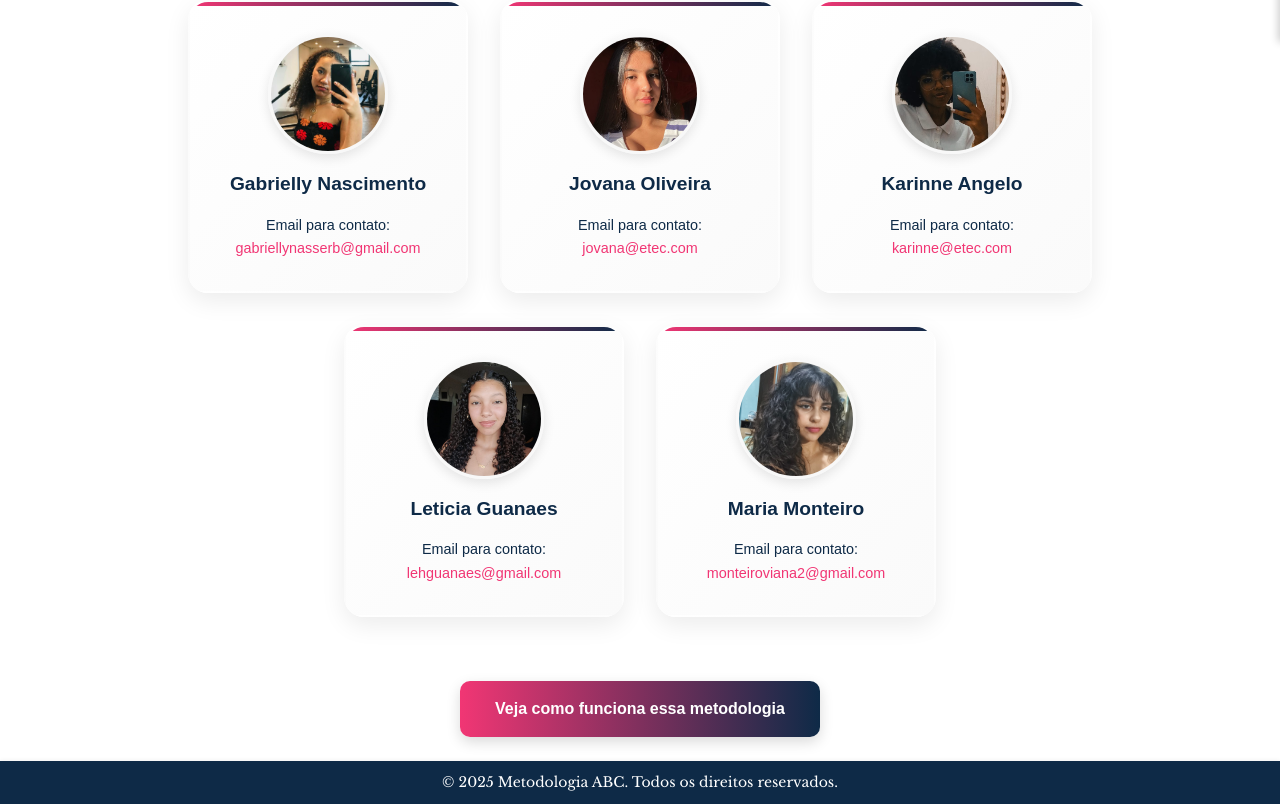
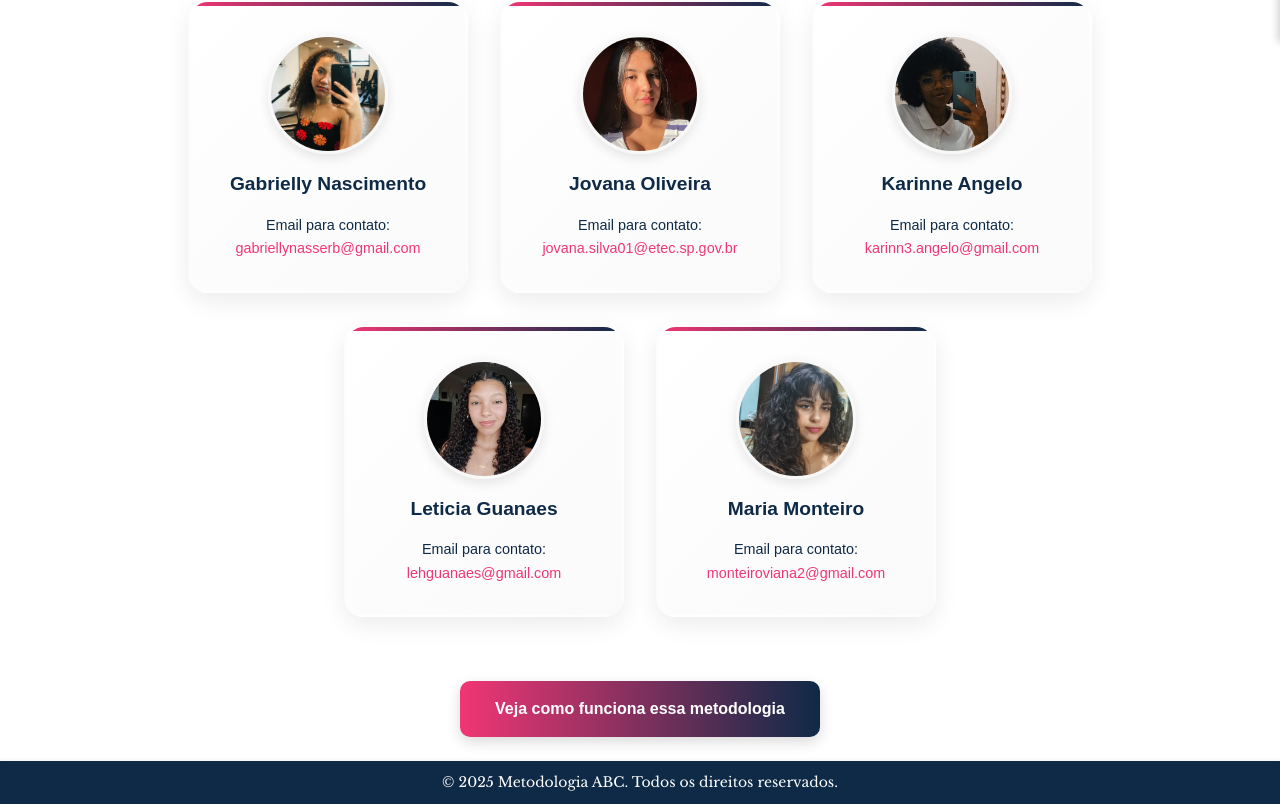
Before and after one commit to Lehguanaes/Metodologia-ABC, a React (Vite) app: page /SobreNos in a window 1280 px wide. Shown: the part 758-1562 px from the top of the page. Built offline with nearby package versions, Linux system fonts and the light colour scheme.

Commit message:
Atualizando e-maisl de contato

```diff
--- a/src/pages/sobreNos/SobreNos.jsx
+++ b/src/pages/sobreNos/SobreNos.jsx
@@ -40,7 +40,7 @@ export default function SobreNos() {
     <div className="card-nome">Jovana Oliveira</div>
     <div className="card-contato">
       <div className="contato-label">Email para contato:</div>
-      <div className="contato-email">jovana@etec.com</div>
+      <div className="contato-email">jovana.silva01@etec.sp.gov.br</div>
     </div>
   </div>
   <div className="card">
@@ -48,7 +48,7 @@ export default function SobreNos() {
     <div className="card-nome">Karinne Angelo</div>
     <div className="card-contato">
       <div className="contato-label">Email para contato:</div>
-      <div className="contato-email">karinne@etec.com</div>
+      <div className="contato-email">karinn3.angelo@gmail.com</div>
     </div>
   </div>
   <div className="card">
```
